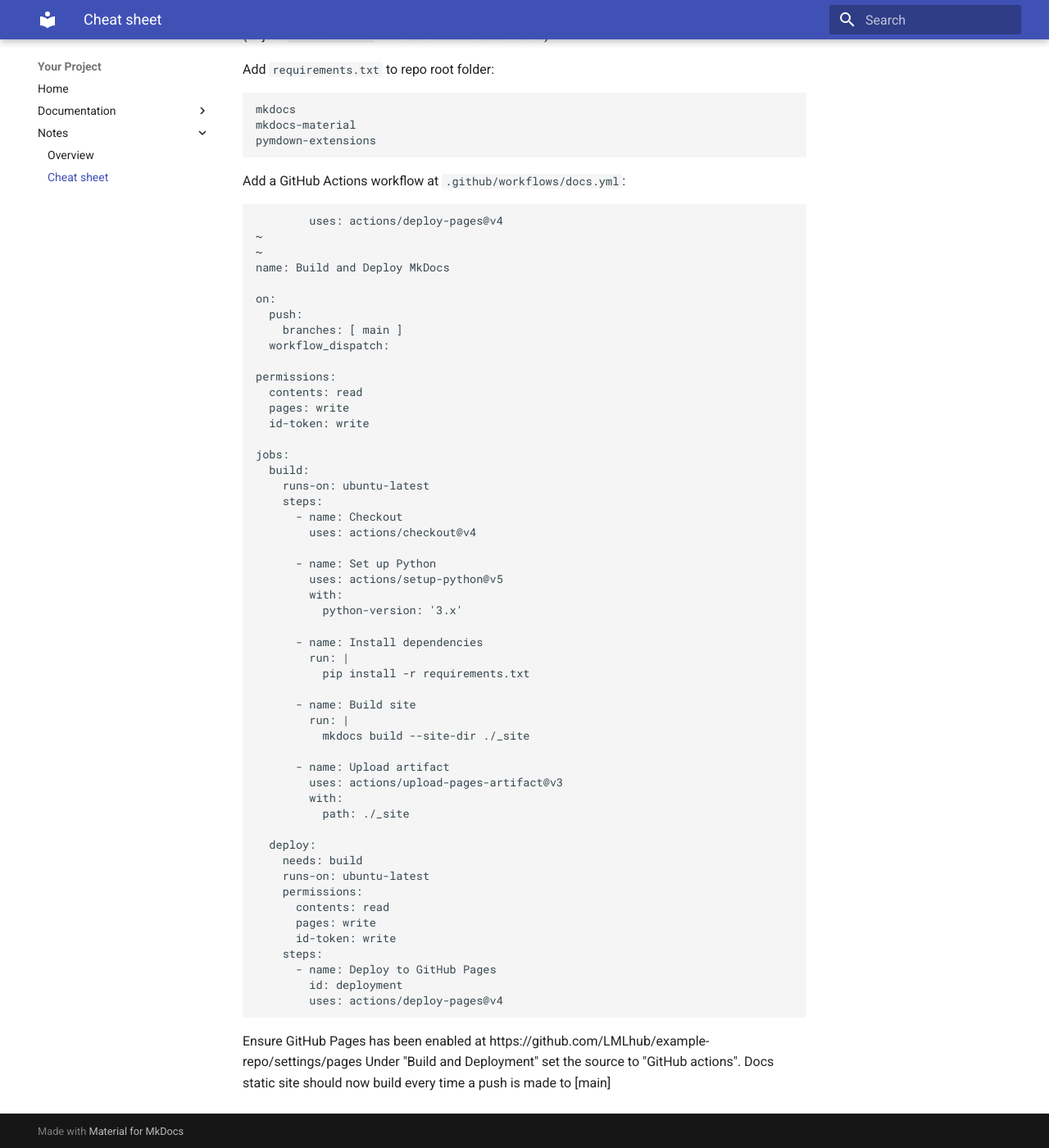
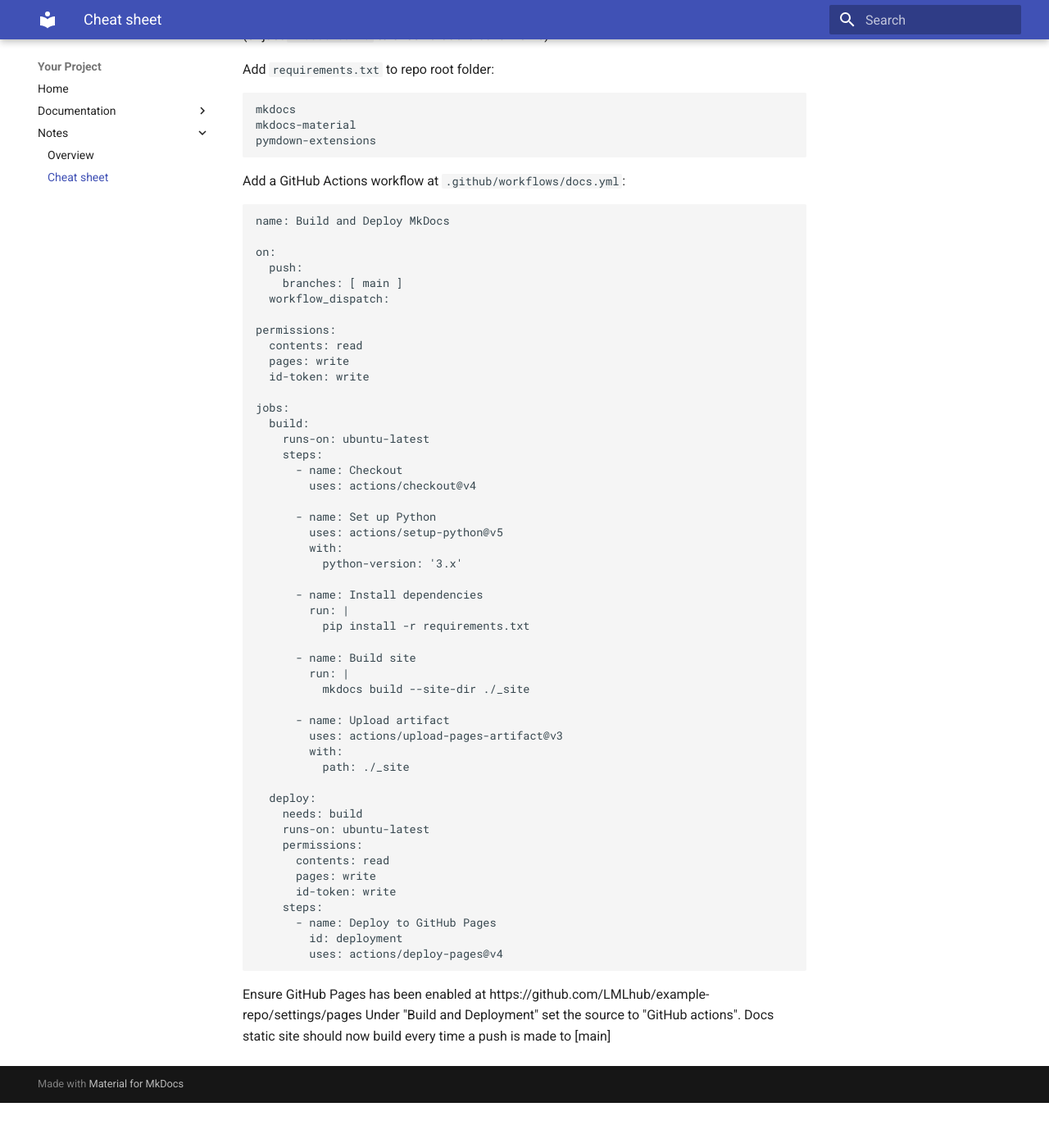
Before and after one commit to endwell-scientific/github-pages-example, an MkDocs documentation site: the page built from docs/notes/cheat-sheet.md, in a window 1280 px wide and 1400 px high, scrolled down 2280 px. Shown: the whole window at 82% size. Built offline with MkDocs 1.6.1 and Material for MkDocs 9.7.7, drawn with Linux system fonts in a browser that asks for light colours; after the commit the page ends 3625 px from its top, so only the background shows below that.

Commit message:
Fix typo in docs/notes/cheat-sheet.md

````diff
--- a/docs/notes/cheat-sheet.md
+++ b/docs/notes/cheat-sheet.md
@@ -129,9 +129,6 @@ pymdown-extensions
 Add a GitHub Actions workflow at ```.github/workflows/docs.yml```:
 
 ```
-        uses: actions/deploy-pages@v4
-~
-~
 name: Build and Deploy MkDocs
 
 on:
````
